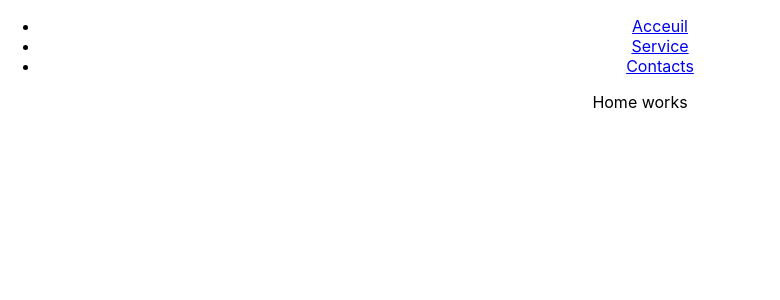
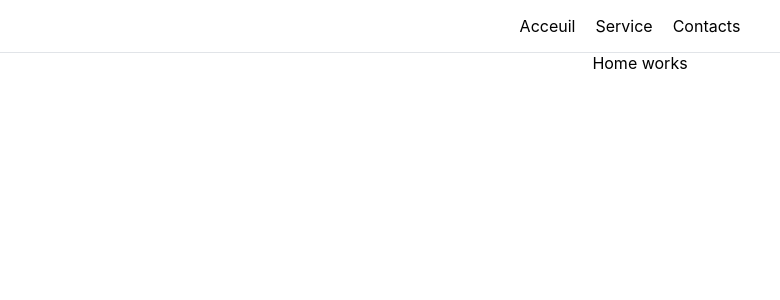
Before and after one commit to Sylvat160/react-js-C, a React (Create React App) app: page /home in a window 1280 px wide. Shown: the top 300 px of the page, without its empty margins (0-780 px from the left). Built offline with nearby package versions, Linux system fonts and the light colour scheme.

Commit message:
header termine

```diff
--- a/src/components/public/Header.js
+++ b/src/components/public/Header.js
@@ -1,9 +1,10 @@
 import React from "react";
 import {Link} from 'react-router-dom';
 
+import './header.css';
+
 const Header = () => {
   return (
-    <div className="Header">
       <header>
         <nav>
           <ul>
@@ -13,7 +14,6 @@ const Header = () => {
           </ul>
         </nav>
       </header>
-    </div>
   );
 };
 
--- /dev/null
+++ b/src/components/public/header.css
@@ -0,0 +1,17 @@
+header {
+    background-color: #fff;
+    border-bottom: 1px solid #e1e4e8;
+}
+ul {
+    list-style: none;
+    padding: 0px;
+}
+
+ul li {
+    display: inline-block;
+    margin-right: 20px;
+}
+a {
+    text-decoration: none;
+    color: #000;
+}
```
